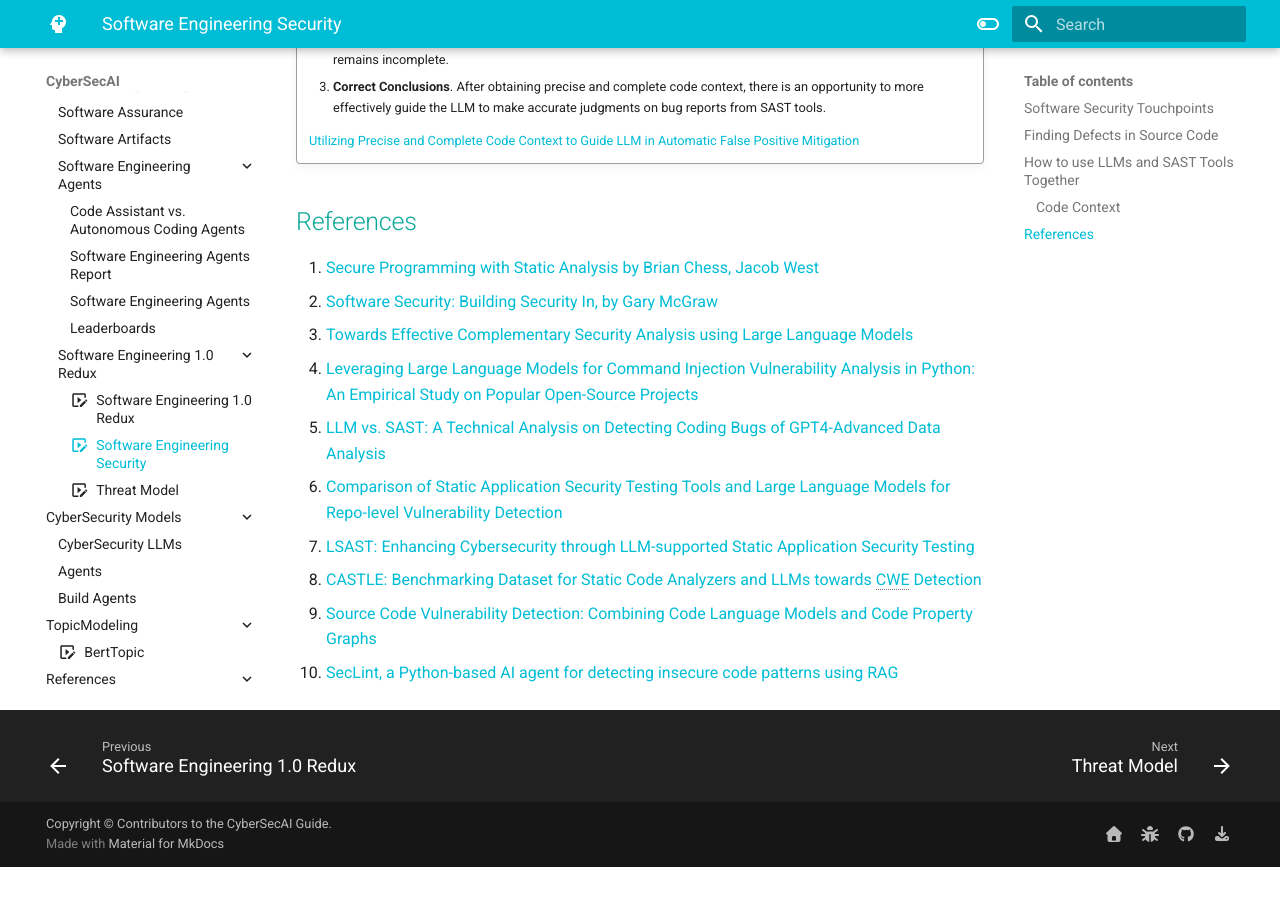
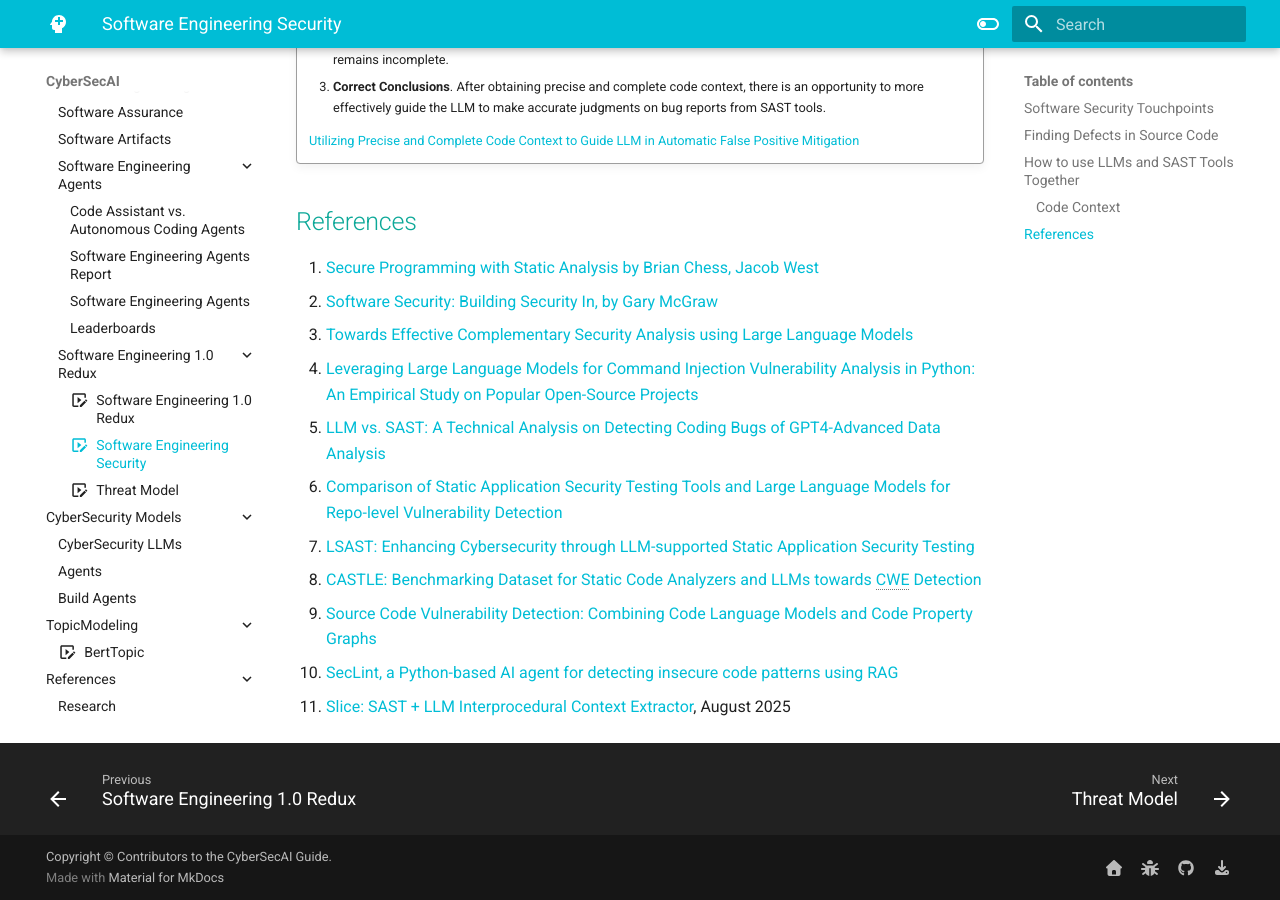
Before and after one commit to CyberSecAI/CyberSecAI.github.io, an MkDocs documentation site: the page built from docs/software/swe_redux_security.md, in a window 1280 px wide and 900 px high, scrolled down 4184 px. Built offline with MkDocs 1.6.1 and Material for MkDocs 9.7.7, drawn with Linux system fonts in a browser that asks for light colours; comment, search, counter and statistics services are not loaded; before the commit the page ends 5051 px from its top, so only the background shows below that.

Commit message:
slice sast

```diff
--- a/docs/software/swe_redux_security.md
+++ b/docs/software/swe_redux_security.md
@@ -131,3 +131,4 @@
 4. [CASTLE: Benchmarking Dataset for Static Code Analyzers and LLMs towards CWE Detection](https://arxiv.org/html/2503.09433v1)
 5. [Source Code Vulnerability Detection: Combining Code Language Models and Code Property Graphs](https://arxiv.org/html/2404.14719v1)
 6. [SecLint, a Python-based AI agent for detecting insecure code patterns using RAG](https://harishkolla.substack.com/p/seclint-an-agentic-code-vulnerability)
+7. [Slice: SAST + LLM Interprocedural Context Extractor](https://noperator.dev/posts/slice/), August 2025
```
